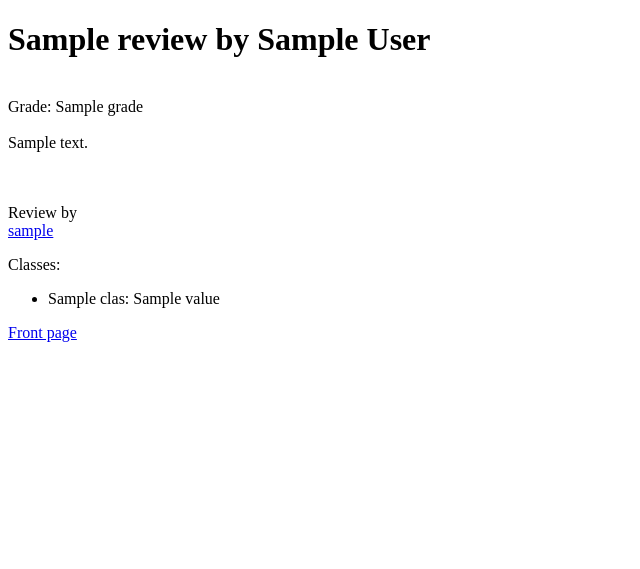
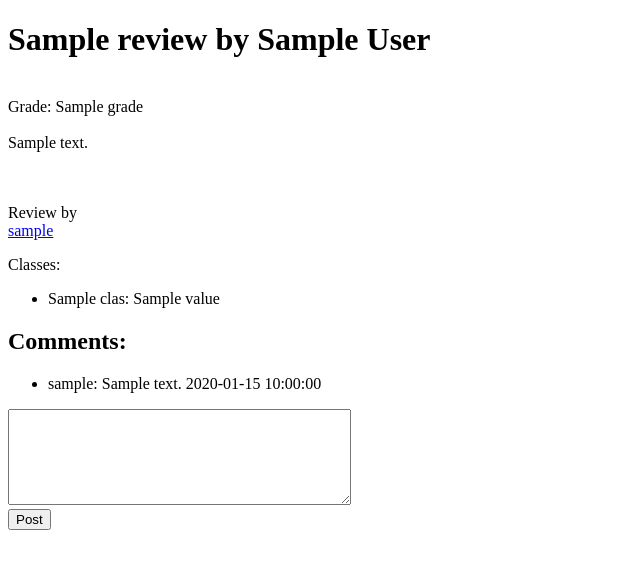
Before and after one commit to haikoj/kirja-arvostelut, a Flask app: template templates/show_review.html in a window 1280 px wide. Shown: the top 569 px of the page, without its empty margins (0-640 px from the left). Run offline with Flask 3, Linux system fonts and the light colour scheme; the template is opened without the code that fills it: most values are stand-ins (such as "Sample title", 1, 10 or a date in 2020).

Commit message:
Add option to comment reviews

```diff
--- a/app.py
+++ b/app.py
@@ -10,6 +10,7 @@ import secrets
 
 app = Flask(__name__)
 app.secret_key = config.secret_key
+
 
 @app.route("/")
 def index():
@@ -34,9 +35,9 @@ def show_review(review_id):
     if not review:
         abort(404)
     classes = reviews.get_classes(review_id)
+    comments = reviews.get_comments(review_id)
 
-    return render_template("show_review.html", review=review, classes=classes)
-
+    return render_template("show_review.html", review=review, classes=classes, comments=comments)
 
 @app.route("/register")
 def register():
@@ -109,6 +110,21 @@ def create_review():
     reviews.add_review(title, author, review_text, grade, session["user_id"], classes)
     return redirect("/")
 
+@app.route("/create_comment", methods=["POST"])
+def create_comment():
+    require_login()
+    check_csrf()
+
+    comment = request.form.get("comment")
+    review_id = request.form.get("review_id")
+    if not review_id or not comment:
+        return "Post content required"
+
+    if not reviews.get_review(review_id):
+        abort(404)
+
+    reviews.add_comment(review_id, session["user_id"], comment)
+    return redirect(f"/review/{review_id}")
 
 @app.route("/edit_review/<int:review_id>")
 def edit_review(review_id):
@@ -227,6 +243,12 @@ def review():
     classes = reviews.get_all_classes()
     return render_template("review.html", classes=classes)
 
+@app.route("/new_comment")
+def comment():
+    require_login()
+    classes = reviews.get_all_classes()
+    return render_template("review.html", classes=classes)
+
 def check_csrf():
     token = request.form.get("csrf_token")
     session_token = session.get("csrf_token")
--- a/schema.sql
+++ b/schema.sql
@@ -13,6 +13,14 @@ CREATE TABLE items (
     user_id INTEGER REFERENCES users
 );
 
+CREATE TABLE comments (
+    id INTEGER PRIMARY KEY,
+    review_id INTEGER REFERENCES items,
+    user_id INTEGER REFERENCES users,
+    comment TEXT NOT NULL,
+    comment_time TIMESTAMP DEFAULT CURRENT_TIMESTAMP
+)
+
 CREATE TABLE classes (
     id INTEGER PRIMARY KEY,
     title TEXT,
--- a/templates/show_review.html
+++ b/templates/show_review.html
@@ -8,6 +8,8 @@
     <body>
         <h1>{{ review.title }} by {{ review.author }}</h1>
         {% if session.user_id == review.user_id %}
+
+        <a href="/">Front page</a>
 
         <p>
             <a href="/edit_review/{{review.id}}">Edit</a>
@@ -26,6 +28,22 @@
             </ul>
         </p>
 
-            <a href="/">Front page</a>
+        <h2>Comments:</h2>
+
+        <ul>
+            {% for comment in comments %}
+              <li>{{ comment.username }}: {{ comment.comment }} {{ comment.comment_time }}</li>
+            {% endfor %}
+        </ul>
+
+        <form action="/create_comment" method="post">
+            <input type="hidden" name="csrf_token" value="{{ session.csrf_token }}">
+            <input type="hidden" name="review_id" value="{{ review.id }}">
+            <textarea name="comment" rows="6" cols="40"></textarea>
+            <br>
+            <input type="submit" value="Post">
+        </form>
+
+
     </body>
 </html>
```
Also changed, not shown: reviews.py (+12 -0 lines).
